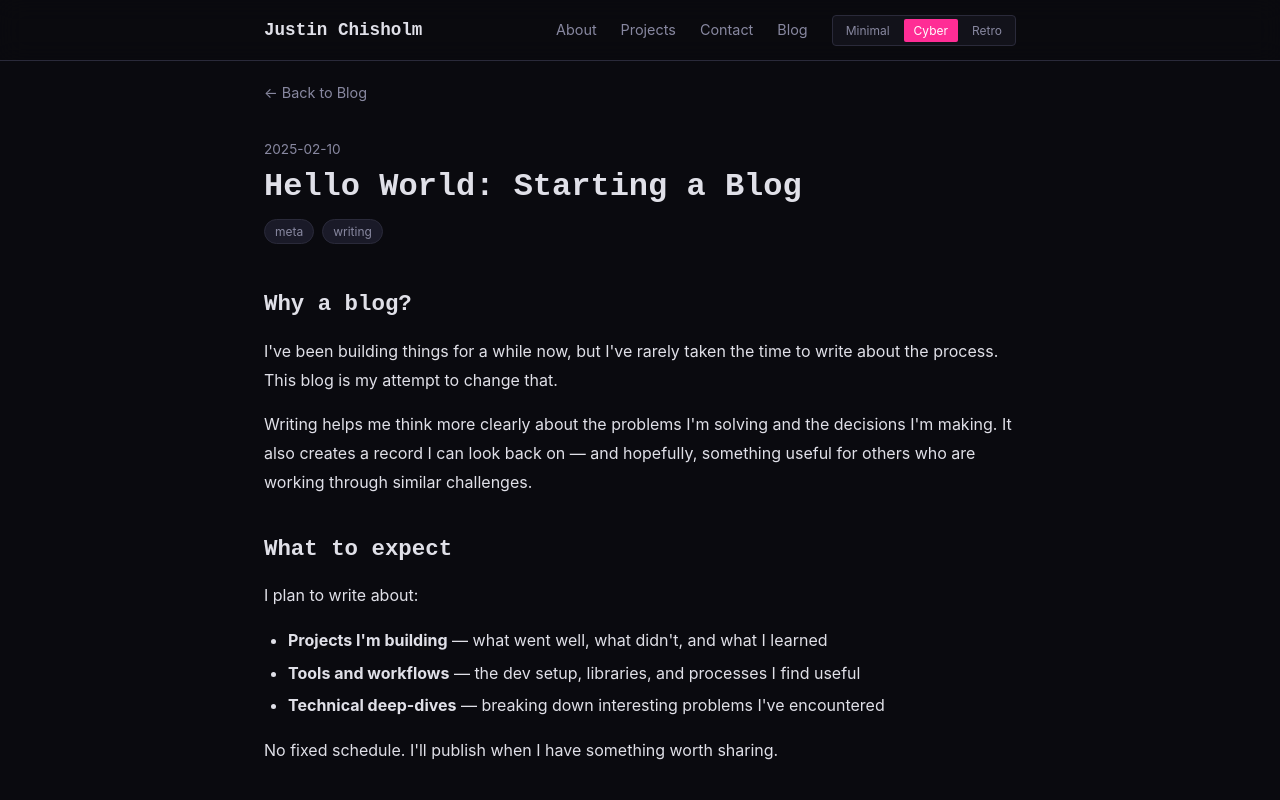
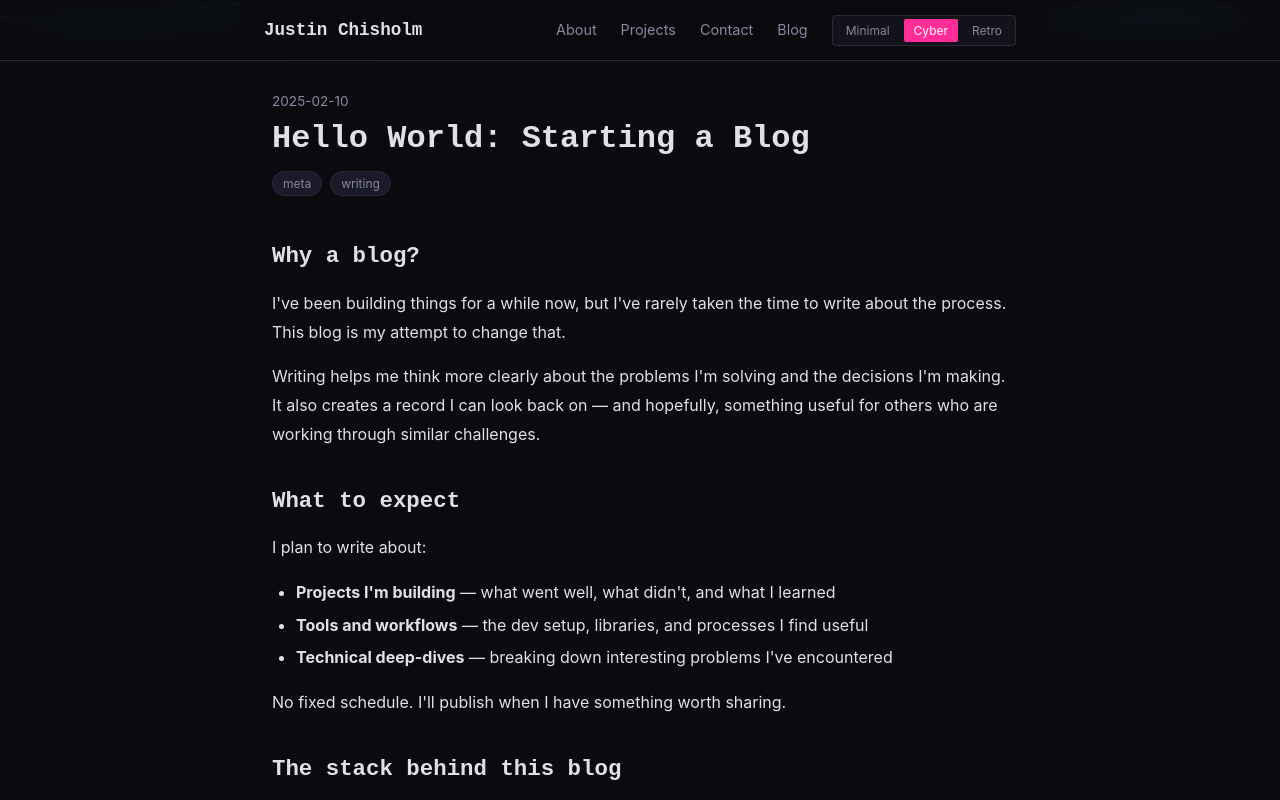
Before and after one commit to RayChisholm/JustinChisholm, a Next.js app: page /blog/hello-world in a window 1280 px wide. Shown: the top 800 px of the page. Built offline with nearby package versions, Linux system fonts and the light colour scheme.

Commit message:
Expanded particles to all pages

```diff
--- a/app/blog/[slug]/page.module.css
+++ b/app/blog/[slug]/page.module.css
@@ -42,6 +42,13 @@
   padding: 2px 10px;
   border-radius: 999px;
   border: 1px solid var(--border);
+}
+
+.article {
+  position: relative;
+  background: var(--bg);
+  border-radius: var(--radius);
+  padding: 2rem;
 }
 
 /* ===== Prose (rendered markdown) ===== */
--- a/app/blog/[slug]/page.tsx
+++ b/app/blog/[slug]/page.tsx
@@ -29,7 +29,7 @@ export default async function BlogPostPage({
 
   return (
     <main>
-      <article className="section">
+      <article className={`section ${styles.article}`}>
         <Link href="/blog" className={styles.back}>
           &larr; Back to Blog
         </Link>
--- a/app/layout.tsx
+++ b/app/layout.tsx
@@ -2,6 +2,7 @@ import type { Metadata } from "next";
 import { siteConfig } from "@/config/site.config";
 import { ThemeProvider } from "@/lib/theme-provider";
 import { Navbar } from "@/components/Navbar";
+import { ParticleBackground } from "@/components/ParticleBackground";
 import "./globals.css";
 
 export const metadata: Metadata = {
@@ -19,7 +20,10 @@ export default function RootLayout({
       <body>
         <ThemeProvider>
           <Navbar />
-          {children}
+          <div style={{ position: "relative" }}>
+            <ParticleBackground />
+            {children}
+          </div>
         </ThemeProvider>
       </body>
     </html>
--- a/app/page.tsx
+++ b/app/page.tsx
@@ -2,12 +2,10 @@ import { Hero } from "@/components/Hero";
 import { About } from "@/components/About";
 import { Projects } from "@/components/Projects";
 import { Contact } from "@/components/Contact";
-import { ParticleBackground } from "@/components/ParticleBackground";
 
 export default function Home() {
   return (
-    <main style={{ position: "relative", zIndex: 1 }}>
-      <ParticleBackground />
+    <main>
       <Hero />
       <About />
       <Projects />
```
